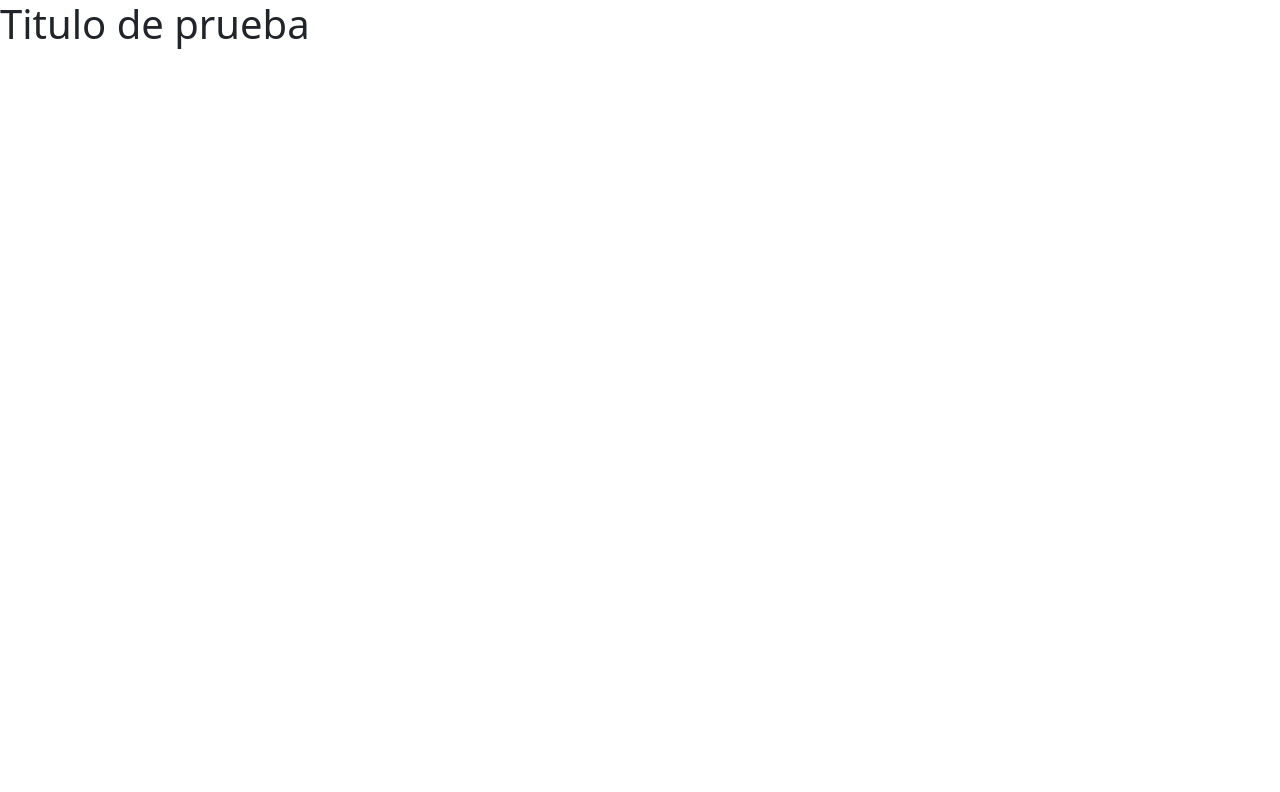
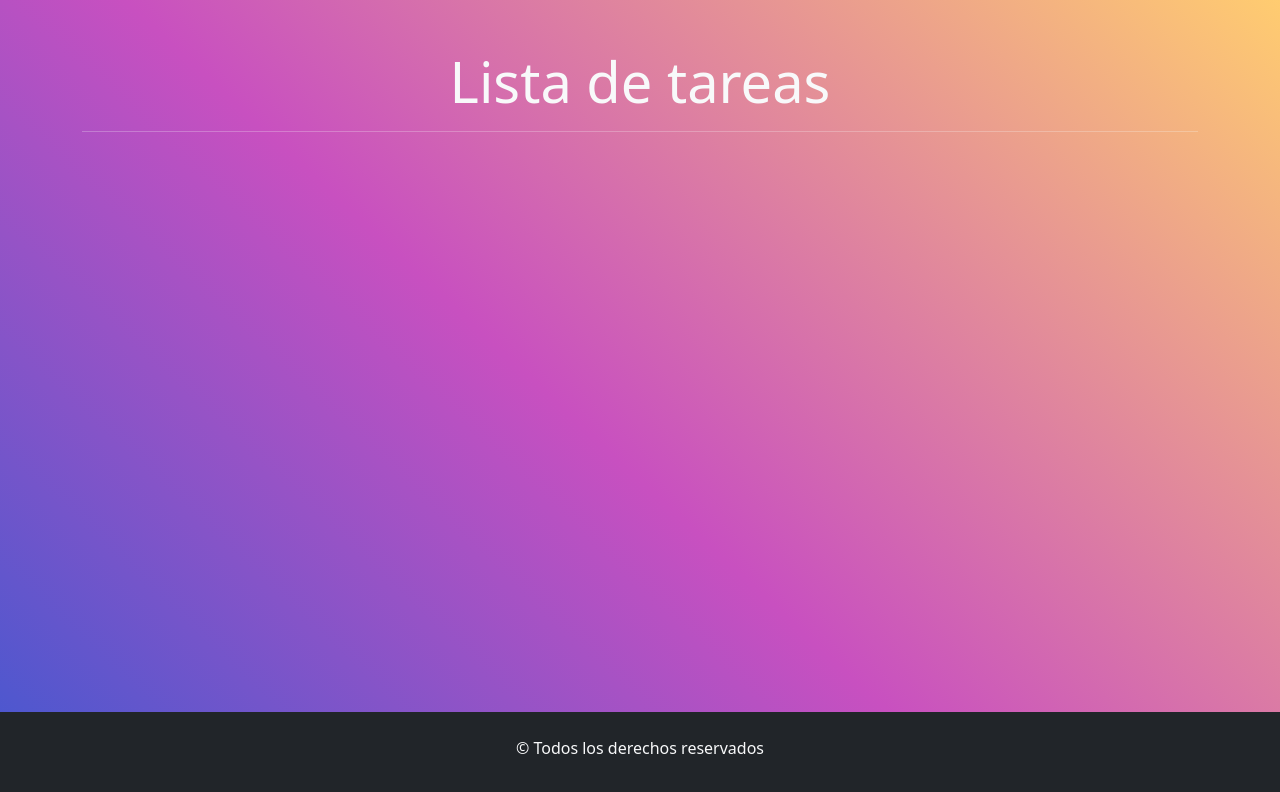
Before and after one commit to rollingcodeschool/listaTareas-c39i, a React (Vite) app: page / in a window 1280 px wide. Shown: the top 792 px of the page. Built offline with nearby package versions, Linux system fonts and the light colour scheme.

Commit message:
agregamos el maquetado de app

```diff
--- a/src/App.css
+++ b/src/App.css
@@ -0,0 +1,12 @@
+#root{
+  min-height: 100vh;
+  display: flex;
+  flex-direction: column;
+  background-color: #4158D0;
+background-image: linear-gradient(43deg, #4158D0 0%, #C850C0 46%, #FFCC70 100%);
+
+}
+
+.mainPage{
+  flex-grow: 1;
+}
--- a/src/App.jsx
+++ b/src/App.jsx
@@ -1,14 +1,20 @@
-import './App.css'
-import 'bootstrap/dist/css/bootstrap.min.css'
+import { Container } from "react-bootstrap";
+import "./App.css";
+import "bootstrap/dist/css/bootstrap.min.css";
 
 function App() {
-
-
   return (
     <>
-    <h1>Titulo de prueba</h1>
+      <Container className="my-5 mainPage">
+        <h1 className="display-4 text-center text-light">Lista de tareas</h1>
+        <hr className="text-light" />
+        {/* aqui agrego el formulario */}
+      </Container>
+      <footer className="bg-dark text-light text-center py-4">
+        <p>&copy; Todos los derechos reservados</p>
+      </footer>
     </>
-  )
+  );
 }
 
-export default App
+export default App;
```
